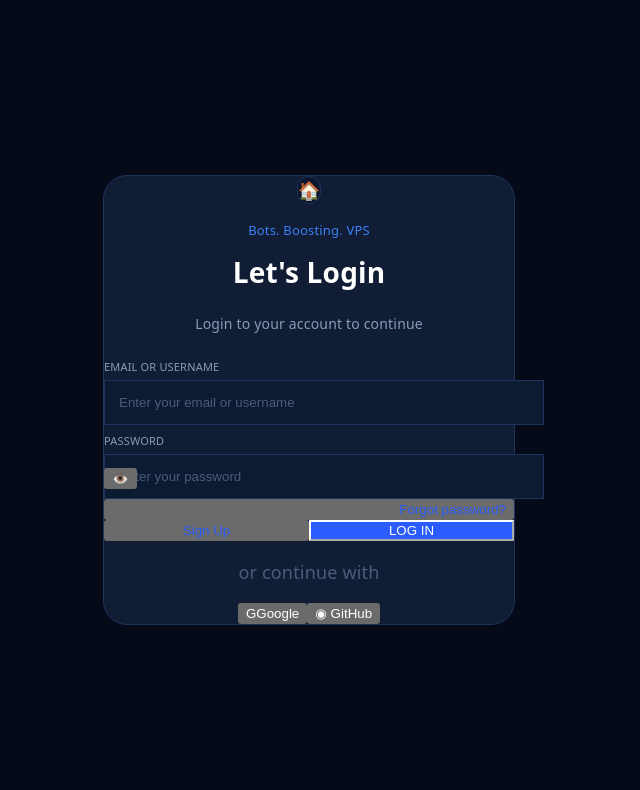
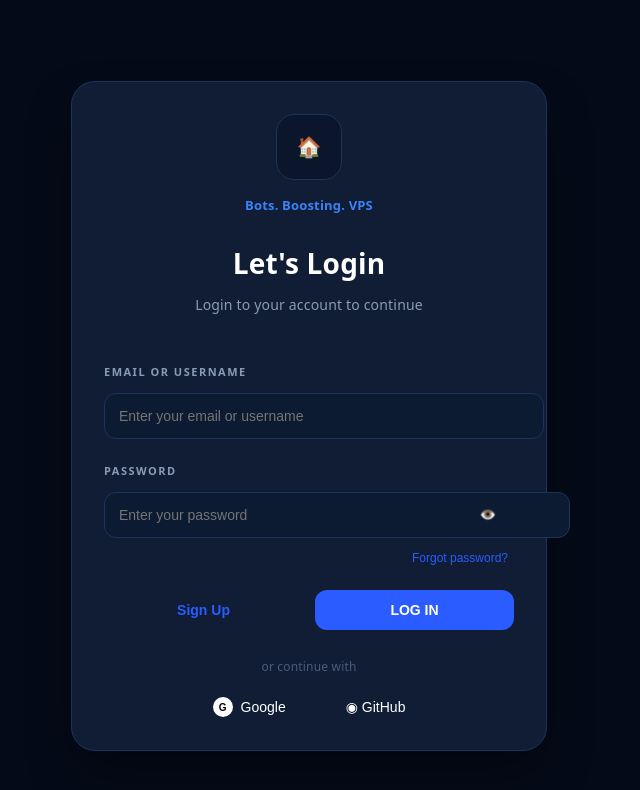
Before and after one commit to spymethod254/hoster, a React (Vite) app in the folder bwm-smm-booster/: page / in a window 1280 px wide. Shown: the top 790 px of the page, without its empty margins (331-971 px from the left). Built offline with nearby package versions, Linux system fonts and the light colour scheme.

Commit message:
Update Login.jsx

```diff
--- a/bwm-smm-booster/src/pages/Login.jsx
+++ b/bwm-smm-booster/src/pages/Login.jsx
@@ -12,13 +12,11 @@
     e.preventDefault();
     setLoading(true);
     setErr('');
-
     try {
       let emailToUse = loginInput.trim();
-      // Allow username login
       if (!emailToUse.includes('@')) {
-        const { data, error } = await supabase.from('profiles').select('email').eq('username', emailToUse).single();
-        if (error ||!data) throw new Error('Username not found');
+        const { data } = await supabase.from('profiles').select('email').eq('username', emailToUse).single();
+        if (!data) throw new Error('Username not found');
         emailToUse = data.email;
       }
       const { error } = await supabase.auth.signInWithPassword({ email: emailToUse, password });
@@ -41,48 +39,48 @@
   }
 
   return (
-    <div className="min-h-screen flex items-center justify-center bg-[#050A18] px-4">
-      <div className="w-full max-w-[410px] bg-[#101D35] border border-[#1E335B] rounded-[24px] p-8 shadow-2xl">
-        <div className="flex flex-col items-center">
-          <div className="w-16 h-16 rounded-[18px] bg-[#0B162C] flex items-center justify-center border border-[#1E335B]">
-            <span className="text-xl">🏠</span>
+    <div style={{minHeight:'100vh', display:'flex', alignItems:'center', justifyContent:'center', background:'#050A18', padding:'16px'}}>
+      <div style={{width:'100%', maxWidth:'410px', background:'#101D35', border:'1px solid #1E335B', borderRadius:'24px', padding:'32px', boxShadow:'0 25px 50px -12px rgba(0,0,0,0.5)'}}>
+        <div style={{display:'flex', flexDirection:'column', alignItems:'center'}}>
+          <div style={{width:'64px', height:'64px', borderRadius:'18px', background:'#0B162C', display:'flex', alignItems:'center', justifyContent:'center', border:'1px solid #1E335B'}}>
+            <span style={{fontSize:'20px'}}>🏠</span>
           </div>
-          <p className="text-[#3B82F6] text-[13px] mt-3 font-semibold">Bots. Boosting. VPS</p>
-          <h2 className="text-white text-[28px] font-bold mt-4">Let's Login</h2>
-          <p className="text-[#8A9BB5] text-[14px] mt-1">Login to your account to continue</p>
+          <p style={{color:'#3B82F6', fontSize:'13px', marginTop:'12px', fontWeight:600}}>Bots. Boosting. VPS</p>
+          <h2 style={{color:'white', fontSize:'28px', fontWeight:'bold', marginTop:'16px'}}>Let's Login</h2>
+          <p style={{color:'#8A9BB5', fontSize:'14px', marginTop:'4px'}}>Login to your account to continue</p>
         </div>
 
-        {err && <div className="mt-6 bg-red-500/10 border border-red-500/20 text-red-400 text-xs p-3 rounded-xl text-center">{err}</div>}
+        {err && <div style={{marginTop:'24px', background:'rgba(239,68,68,0.1)', border:'1px solid rgba(239,68,68,0.2)', color:'#f87171', fontSize:'12px', padding:'12px', borderRadius:'12px', textAlign:'center'}}>{err}</div>}
 
-        <form onSubmit={handleLogin} className="flex flex-col gap-4 mt-6">
+        <form onSubmit={handleLogin} style={{display:'flex', flexDirection:'column', gap:'16px', marginTop:'24px'}}>
           <div>
-            <label className="text-[#8A9BB5] text-[11px] font-bold tracking-widest">EMAIL OR USERNAME</label>
+            <label style={{color:'#8A9BB5', fontSize:'11px', fontWeight:'bold', letterSpacing:'1.5px'}}>EMAIL OR USERNAME</label>
             <input type="text" required placeholder="Enter your email or username" value={loginInput} onChange={e => setLoginInput(e.target.value)}
-              className="mt-2 w-full bg-[#0C1A32] border border-[#1E335B] text-white text-sm p-[14px] rounded-xl outline-none placeholder:text-[#4A5C7A] focus:border-[#2A5CFF]" />
+              style={{marginTop:'8px', width:'100%', background:'#0C1A32', border:'1px solid #1E335B', color:'white', fontSize:'14px', padding:'14px', borderRadius:'12px', outline:'none'}} />
           </div>
           <div>
-            <label className="text-[#8A9BB5] text-[11px] font-bold tracking-widest">PASSWORD</label>
-            <div className="relative mt-2">
+            <label style={{color:'#8A9BB5', fontSize:'11px', fontWeight:'bold', letterSpacing:'1.5px'}}>PASSWORD</label>
+            <div style={{position:'relative', marginTop:'8px'}}>
               <input type={showPass? 'text' : 'password'} required placeholder="Enter your password" value={password} onChange={e => setPassword(e.target.value)}
-                className="w-full bg-[#0C1A32] border border-[#1E335B] text-white text-sm p-[14px] pr-10 rounded-xl outline-none placeholder:text-[#4A5C7A] focus:border-[#2A5CFF]" />
-              <button type="button" onClick={() => setShowPass(!showPass)} className="absolute right-3 top-[14px] text-[#4A5C7A]">👁️</button>
+                style={{width:'100%', background:'#0C1A32', border:'1px solid #1E335B', color:'white', fontSize:'14px', padding:'14px', paddingRight:'40px', borderRadius:'12px', outline:'none'}} />
+              <button type="button" onClick={() => setShowPass(!showPass)} style={{position:'absolute', right:'12px', top:'14px', background:'transparent', border:'none', cursor:'pointer'}}>👁️</button>
             </div>
           </div>
 
-          <button type="button" onClick={handleForgot} className="text-right text-[#2A5CFF] text-xs font-medium -mt-1">Forgot password?</button>
+          <button type="button" onClick={handleForgot} style={{textAlign:'right', color:'#2A5CFF', fontSize:'12px', fontWeight:500, background:'transparent', border:'none', cursor:'pointer', marginTop:'-4px'}}>Forgot password?</button>
 
-          <div className="flex items-center gap-3 mt-2">
-            <button type="button" onClick={onSwitchView} className="flex-1 text-[#2A5CFF] font-semibold text-sm py-3">Sign Up</button>
-            <button type="submit" disabled={loading} className="flex-1 bg-[#2A5CFF] hover:bg-[#234EE0] text-white p-3 rounded-xl font-bold text-sm shadow-lg shadow-blue-600/20 transition disabled:opacity-50">
+          <div style={{display:'flex', alignItems:'center', gap:'12px', marginTop:'8px'}}>
+            <button type="button" onClick={onSwitchView} style={{flex:1, color:'#2A5CFF', fontWeight:600, fontSize:'14px', padding:'12px', background:'transparent', border:'none', cursor:'pointer'}}>Sign Up</button>
+            <button type="submit" disabled={loading} style={{flex:1, background:'#2A5CFF', color:'white', padding:'12px', borderRadius:'12px', fontWeight:'bold', fontSize:'14px', border:'none', cursor:'pointer', opacity: loading?0.5:1}}>
               {loading? '...' : 'LOG IN'}
             </button>
           </div>
         </form>
 
-        <p className="text-center text-[#4A5C7A] text-xs mt-6">or continue with</p>
-        <div className="flex justify-center gap-12 mt-4">
-          <button onClick={()=>handleOAuth('google')} className="text-white text-sm flex items-center gap-2 font-medium"><span className="w-5 h-5 bg-white rounded-full text-black flex items-center justify-center text-xs">G</span> Google</button>
-          <button onClick={()=>handleOAuth('github')} className="text-white text-sm flex items-center gap-2 font-medium">◉ GitHub</button>
+        <p style={{textAlign:'center', color:'#4A5C7A', fontSize:'12px', marginTop:'24px'}}>or continue with</p>
+        <div style={{display:'flex', justifyContent:'center', gap:'48px', marginTop:'16px'}}>
+          <button onClick={()=>handleOAuth('google')} style={{color:'white', fontSize:'14px', display:'flex', alignItems:'center', gap:'8px', background:'transparent', border:'none', cursor:'pointer', fontWeight:500}}><span style={{width:'20px', height:'20px', background:'white', borderRadius:'50%', color:'black', display:'flex', alignItems:'center', justifyContent:'center', fontSize:'10px', fontWeight:'bold'}}>G</span> Google</button>
+          <button onClick={()=>handleOAuth('github')} style={{color:'white', fontSize:'14px', display:'flex', alignItems:'center', gap:'8px', background:'transparent', border:'none', cursor:'pointer', fontWeight:500}}>◉ GitHub</button>
         </div>
       </div>
     </div>
```
